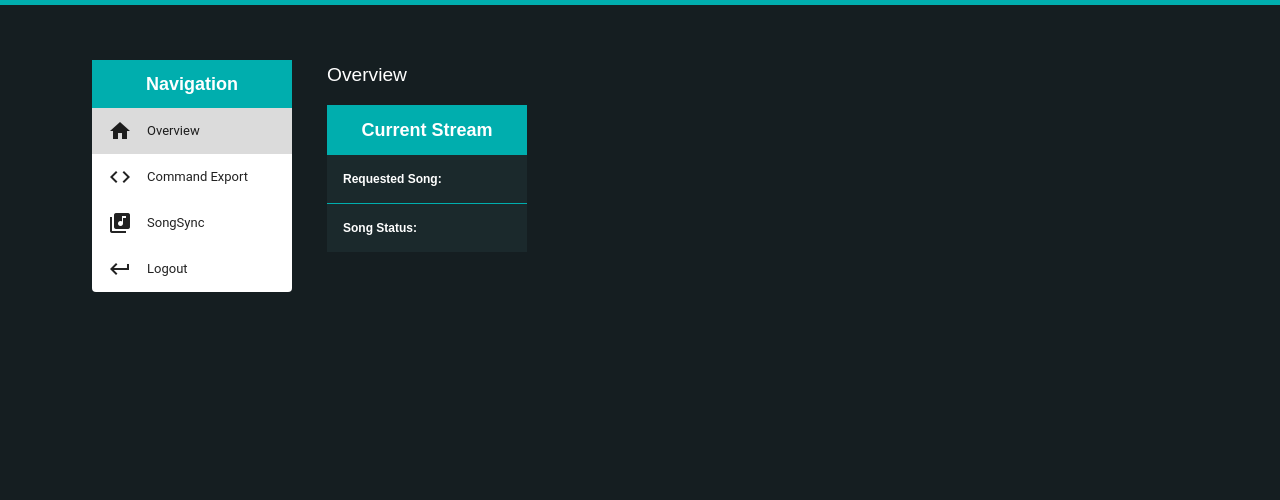
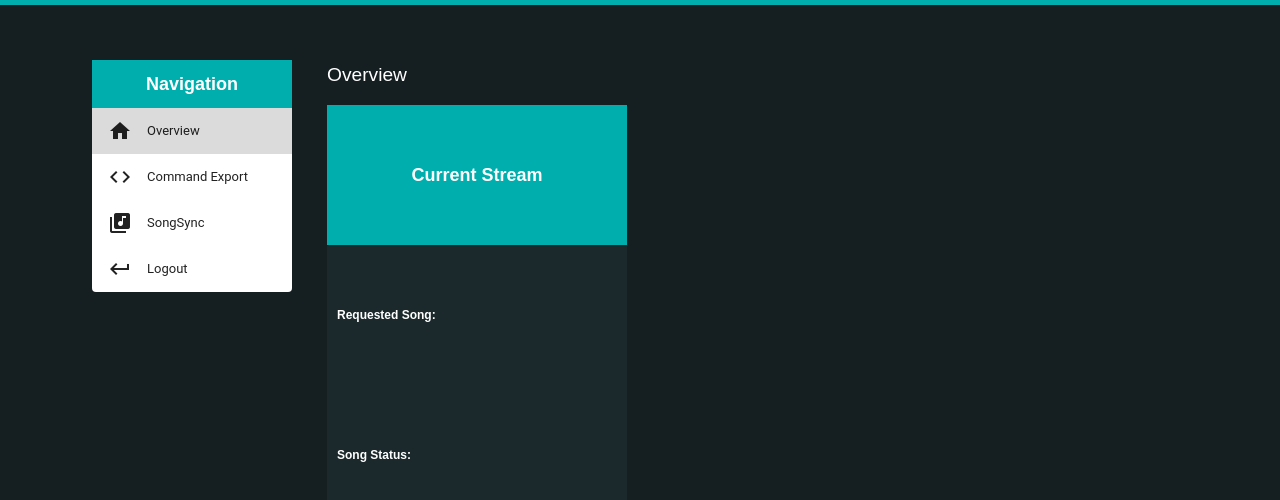
Before and after one commit to Twasi/twasi-desktop, a React (Create React App) app: page / in a window 1280 px wide. Shown: the top 500 px of the page. Built offline with nearby package versions, Linux system fonts and the light colour scheme.

Commit message:
playing with the style

```diff
--- a/src/components/info-tiles/_style.js
+++ b/src/components/info-tiles/_style.js
@@ -1,6 +1,6 @@
 export const getListStyle = () => ({
     display: 'block',
-    width: '200px',
+    width: '300px',
     boxShadow: 'none'
 });
 
@@ -13,13 +13,14 @@ export const getTitleStyle = () => ({
 export const getItemStyle = () => ({
     backgroundColor: '#1b292c',
     fontSize: 12,
-    fontWeight: '600',
-    lineHeight: '48px',
+    //marginTop: 10,
+    fontWeight: '700',
+    lineHeight: '120px',
     color: '#fff',
     marginLeft: 0,
-    padding: '0px 16px 0px 16px',
+    padding: '10px 10px 10px 10px',
     minHeight: 48,
     position: 'relative',
-    textAlign: 'center',
-    borderTop: '1px solid #00aeae'
+     textAlign: 'center',
+    //borderTop: '0px solid #00aeae'
 });
```
Also changed, not shown: 1 other file (tests, documents, lock files or other folders).
